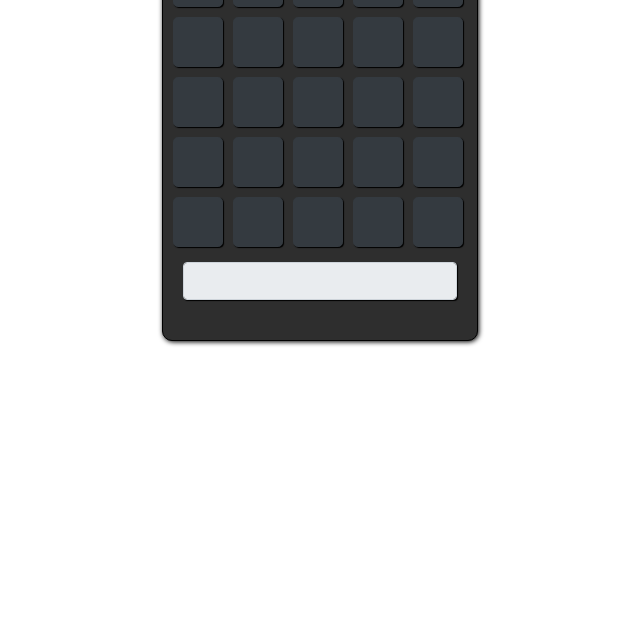
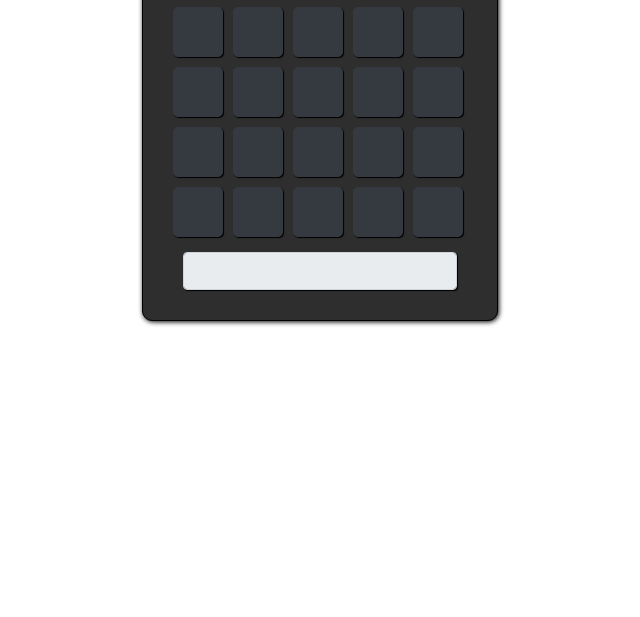
Before and after one commit to marvieiradev/mines, a plain HTML site: page index.html in a window 1280 px wide. Shown: the part 183-800 px from the top of the page, without its empty margins (320-960 px from the left). Drawn offline with nearby package versions, Linux system fonts and the light colour scheme.

Commit message:
feat: update style.css

```diff
--- a/style.css
+++ b/style.css
@@ -1,7 +1,7 @@
 .mines {
     margin-top: 40px;
     border: solid 1px #000;
-    padding: 20px;
+    padding: 10px 40px;
     background-color: #2E2E2E;
     border-radius: 10px;
     box-shadow: 1px 1px 5px #000;
```
